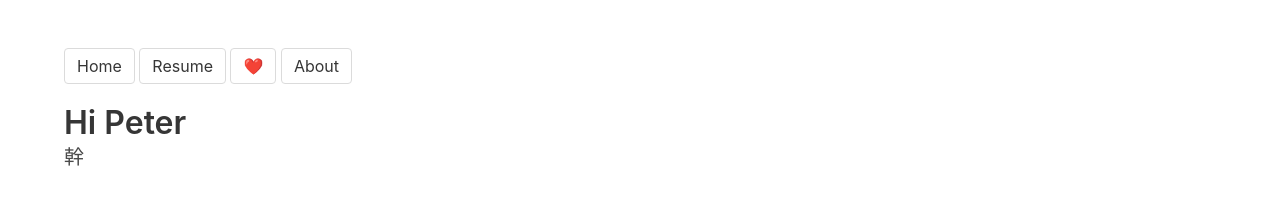
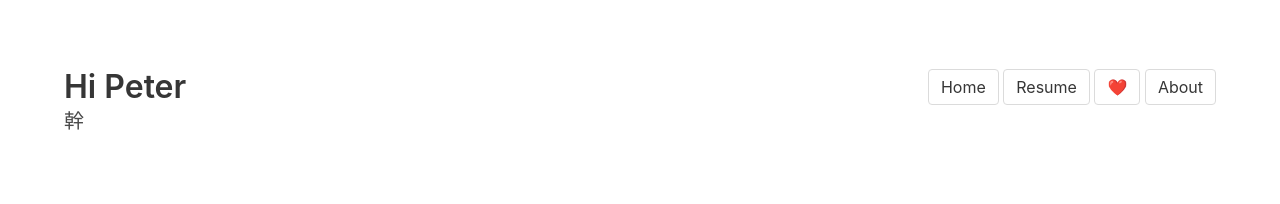
Before and after one commit to yuu045/yuu045.github.io, a plain HTML site: page index.html in a window 1280 px wide. Drawn offline with nearby package versions, Linux system fonts and the light colour scheme; a small style sheet from the web is missing.

Commit message:
update sample

```diff
--- a/index.html
+++ b/index.html
@@ -17,10 +17,12 @@
   <body>
   <section class="section">
     <div class="container">
+      <div style="color: #dd4b39; float: right;">
       <button class="button button-clear">Home</button>
       <button class="button button-clear">Resume</button>
       <button class="button button-clear">❤️</button>
       <button class="button button-clear">About</button>
+    </div>
 
       <h1 class="title">
         Hi Peter
```
